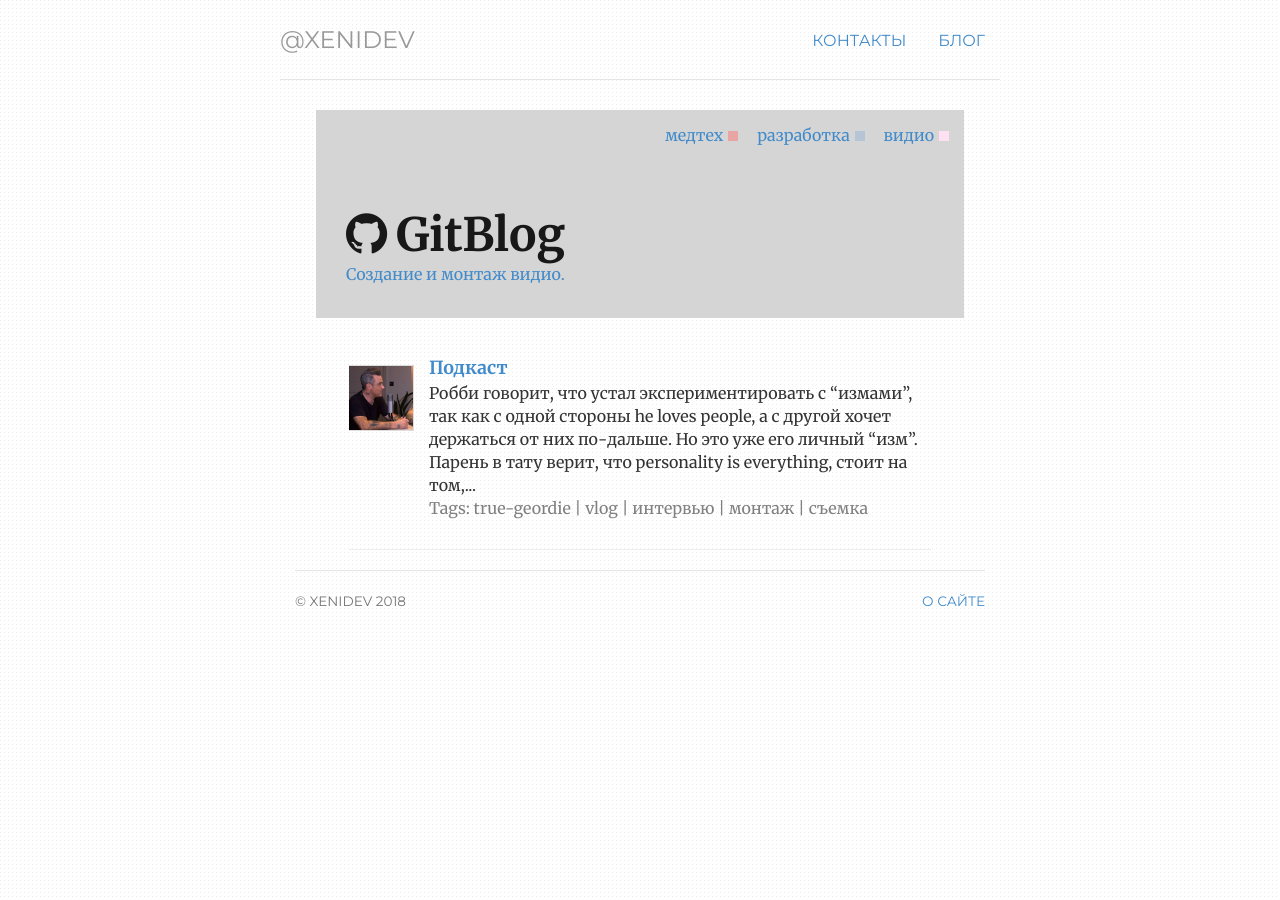
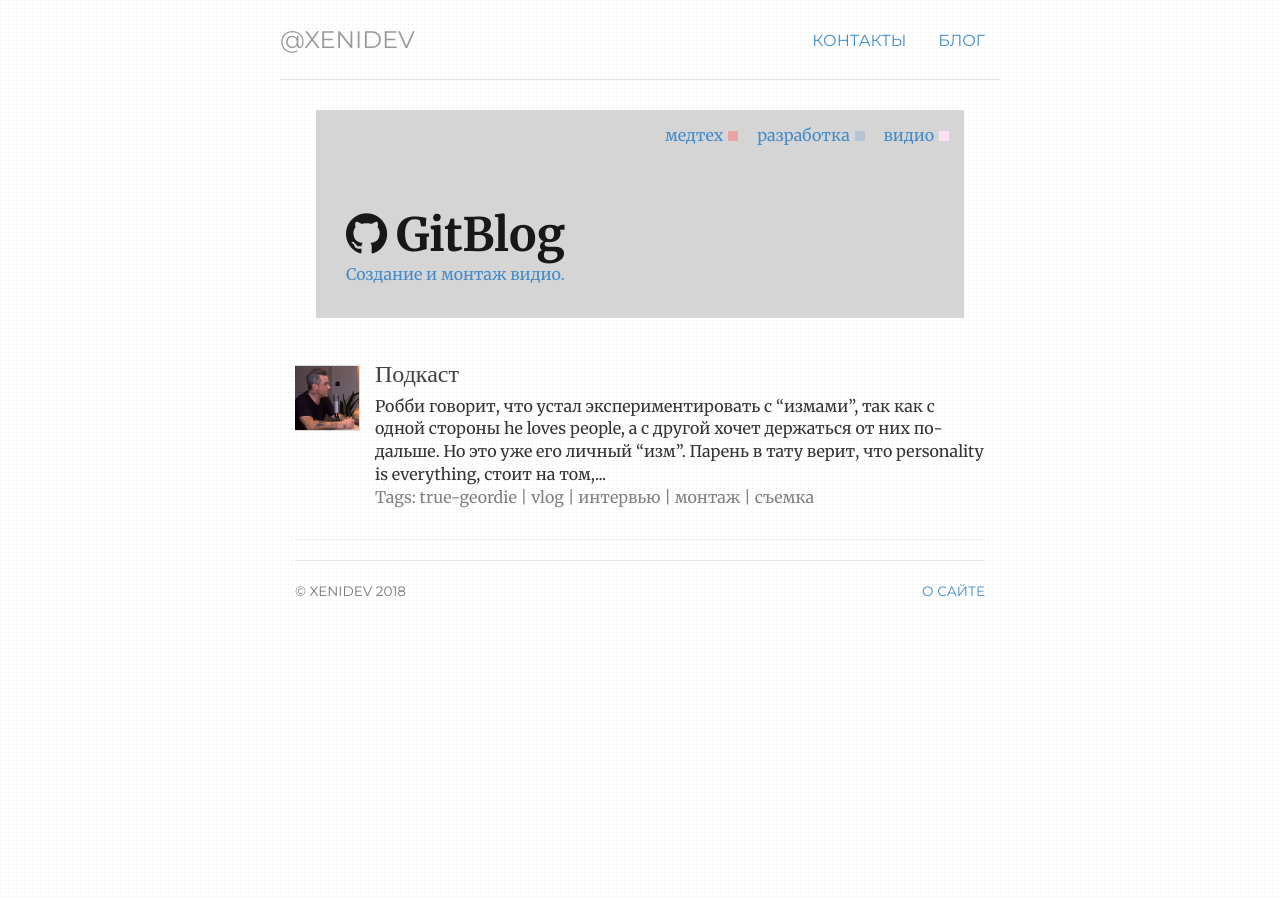
Before and after one commit to ValeraS/xenidev.github.io, a Jekyll site: the page built from notes/video.html, in a window 1280 px wide. Built offline with Jekyll 4.4.1, drawn with Linux system fonts in a browser that asks for light colours.

Commit message:
Update style.css

```diff
--- a/css/style.css
+++ b/css/style.css
@@ -492,10 +492,17 @@ a.en {
 }
 
 /* POSTS-LIST XENI */
-.container.page-content {
-    width: 85%;
-    margin: 0 auto;
+
+.media-heading a {
+     font: normal normal 500 normal 24px / 32px "Google Sans";
+    color: #424242;
+    margin-bottom: 24px;
+
+    box-sizing: border-box;
+  text-decoration: none;
+
 }
+
 
 span.label-category {
   color: rgb(255, 255, 255);
```
